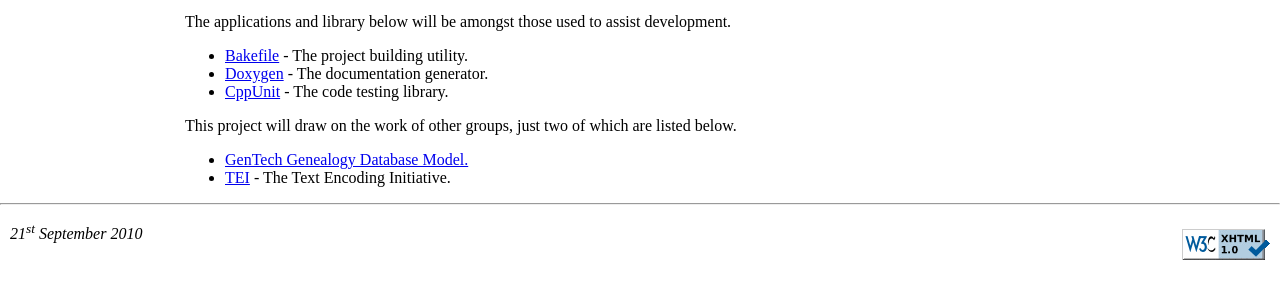
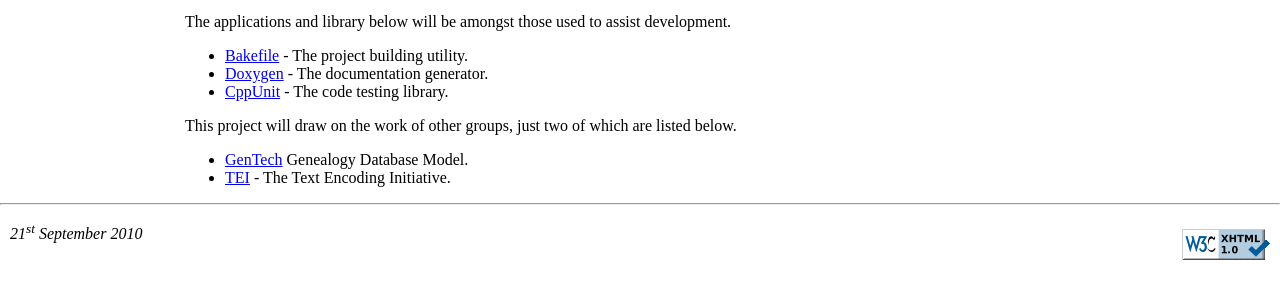
Before and after one commit to nickmat/TheFamilyPack, a plain HTML site: page website/develop.htm in a window 1280 px wide. Shown: the part 437-736 px from the top of the page. Drawn offline with Linux system fonts and the light colour scheme.

Commit message:
Correct markup error in website/develop.htm
git-svn-id: https://svn.code.sf.net/p/thefamilypack/code/tfp/trunk@21 0b5b8454-fdc9-41d1-a9ee-242ce37e0c65

```diff
--- a/website/develop.htm
+++ b/website/develop.htm
@@ -58,7 +58,7 @@
  This project will draw on the work of other groups, just two of which are listed below.
 </p>
 <ul>
- <li><a href="http://www.ngsgenealogy.org/cs/GenTech_Projects">GenTech Genealogy Database Model.</li>
+ <li><a href="http://www.ngsgenealogy.org/cs/GenTech_Projects">GenTech</a> Genealogy Database Model.</li>
  <li><a href="http://www.tei-c.org">TEI</a> - The Text Encoding Initiative.</li>
 </ul>
 </div>
```
